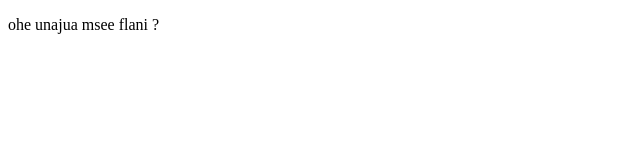
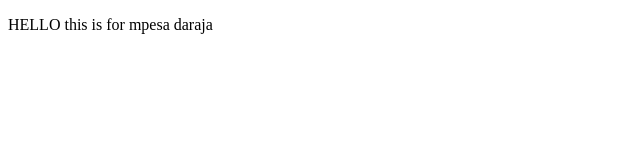
Before and after one commit to kamicauze/mpesa-nodejs, a website: page index.html in a window 1280 px wide. Shown: the full height of the page, 0-640 px from the left. Drawn offline with Linux system fonts and the light colour scheme.

Commit message:
Update index.html

```diff
--- a/index.html
+++ b/index.html
@@ -7,6 +7,6 @@
   <title>Document</title>
 </head>
 <body>
-  <p>ohe unajua msee flani ? </p>
+  <p>HELLO this is for mpesa daraja</p>
 </body>
 </html>
```
